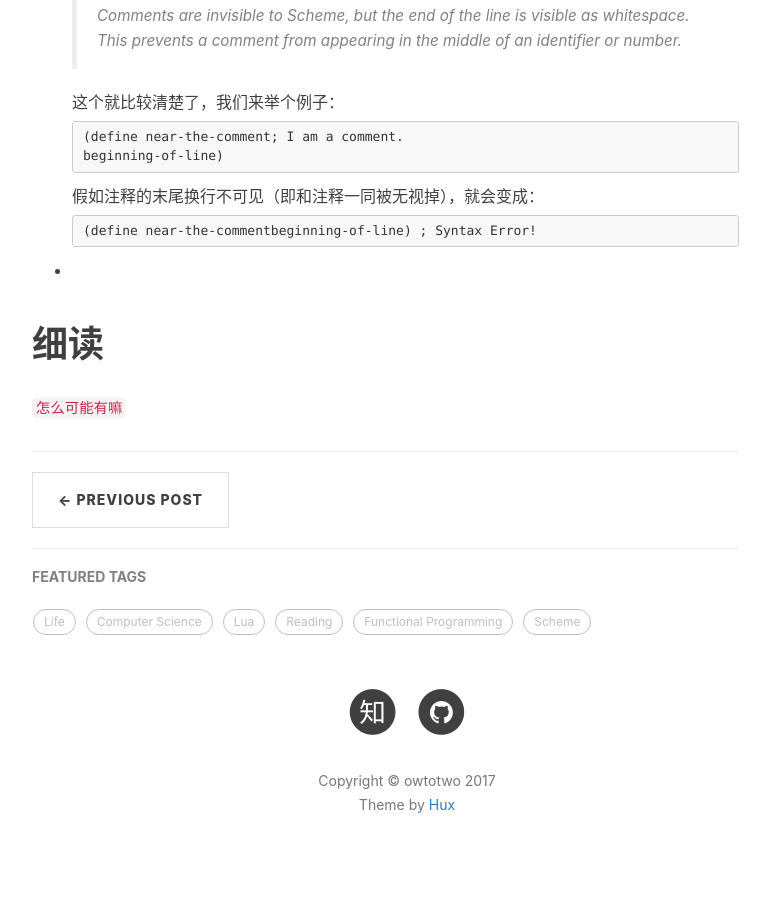
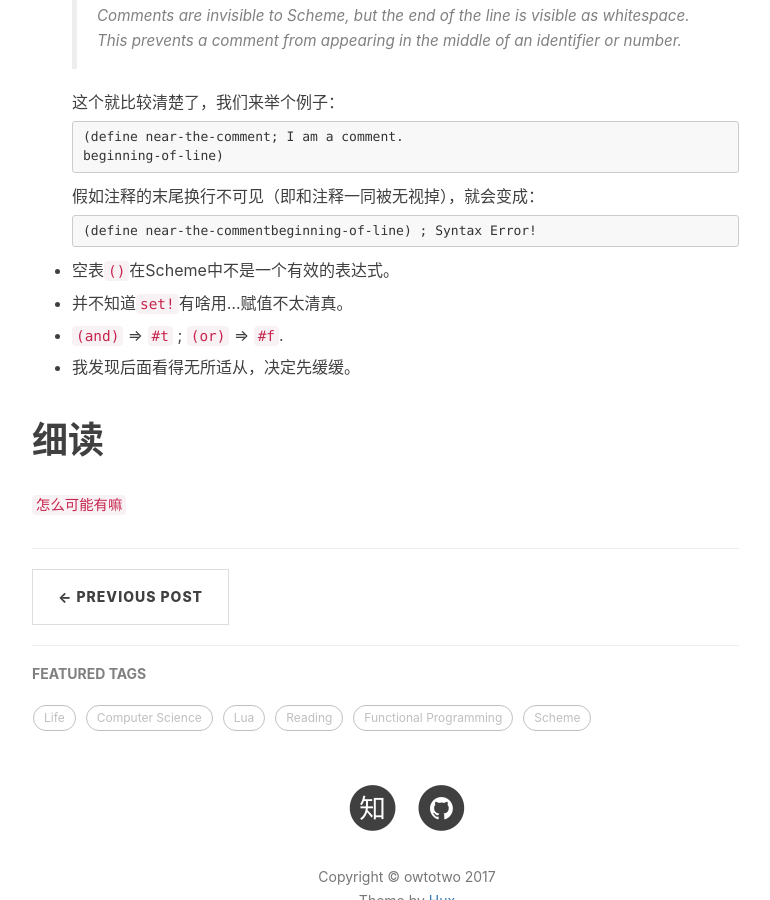
Before and after one commit to owtotwo/owtotwo.github.io, a Jekyll site: the page built from _posts/2017-02-11-r5rs-reading.md, in a window 1280 px wide and 900 px high, scrolled down 2703 px. Shown: the whole window, without its empty margins (233-1003 px from the left). Built offline with Jekyll 4.4.1, drawn with Linux system fonts in a browser that asks for light colours; nearby versions of some CDN libraries; comment, search, counter and statistics services are not loaded.

Commit message:
放弃治疗！

````diff
--- a/_posts/2017-02-11-r5rs-reading.md
+++ b/_posts/2017-02-11-r5rs-reading.md
@@ -109,7 +109,13 @@ Hygienic Macro很让人期待呀。
     (define near-the-commentbeginning-of-line) ; Syntax Error!
     ```
 
-*
+*   空表`()`在Scheme中不是一个有效的表达式。
+
+*   并不知道`set!`有啥用…赋值不太清真。
+
+*   `(and)` => `#t` ; `(or)` => `#f`.
+
+*   我发现后面看得无所适从，决定先缓缓。
 
 # 细读
 
````
